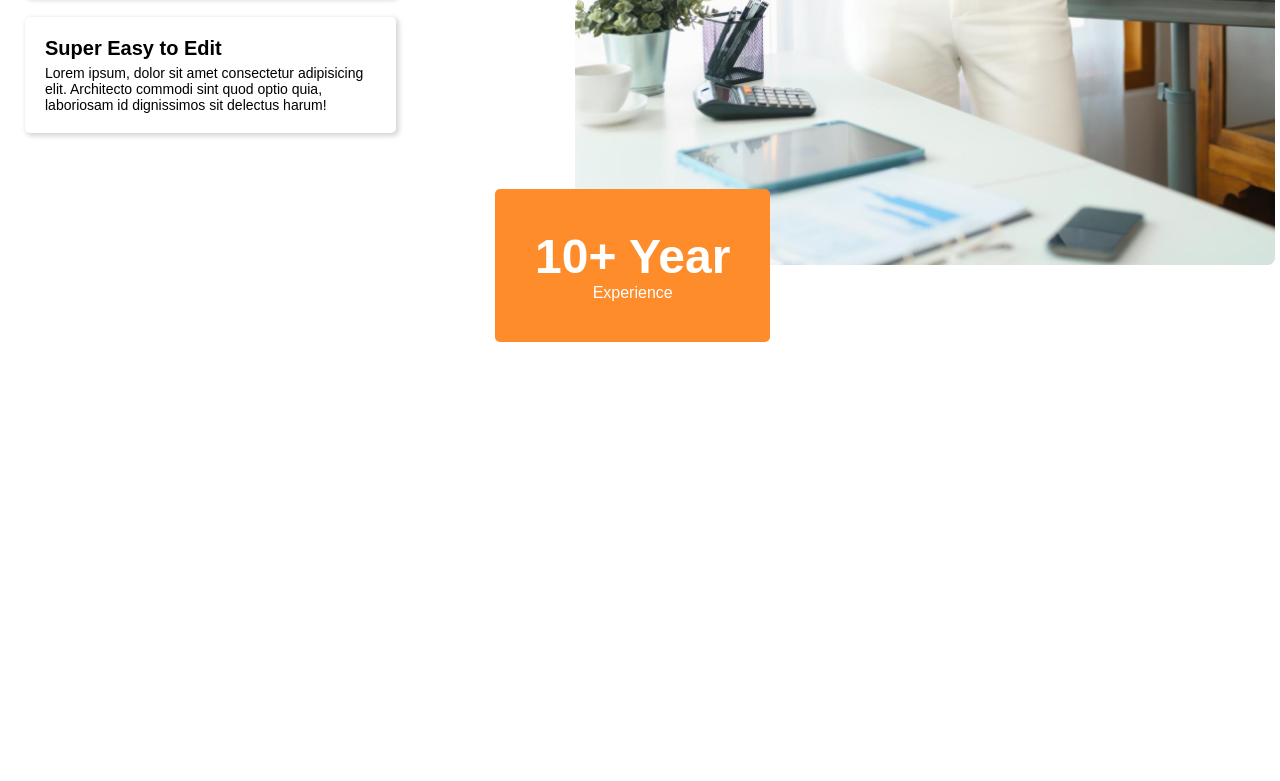
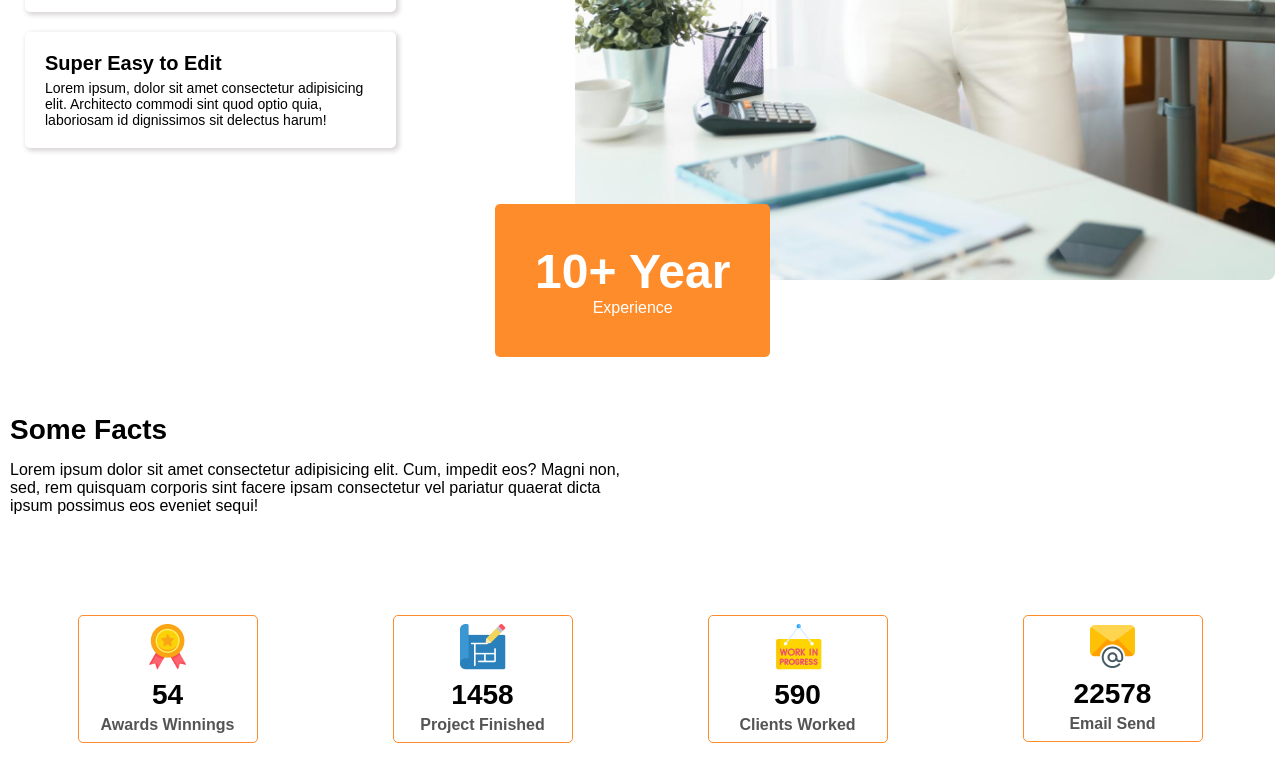
Before and after one commit to mramitkb/G3-Architects-m2, a plain HTML site: page index.html in a window 1280 px wide. Shown: the part 2616-3397 px from the top of the page. Before the commit the page ends 2958 px from the top, so only its background shows below. Drawn offline with Linux system fonts and the light colour scheme.

Commit message:
Facts added with Responsive media query

```diff
--- a/index.html
+++ b/index.html
@@ -99,6 +99,38 @@
                 </div>
             </div>
         </div>
+
+        <!-- Facts starts from here -->
+        <div class="facts-container">
+            <p class="fact-title">
+                Some Facts
+            </p>
+            <p class="fact-p">
+                Lorem ipsum dolor sit amet consectetur adipisicing elit. Cum, impedit eos? Magni non, sed, rem quisquam corporis sint facere ipsam consectetur vel pariatur quaerat dicta ipsum possimus eos eveniet sequi!
+            </p>
+            <div class="fact-box">
+                <div class="achievement">
+                    <img src="./images/icons/ribon.png" alt="" class="fact-img">
+                    <p class="count">54</p>
+                    <p class="tag">Awards Winnings</p>
+                </div>
+                <div class="achievement">
+                    <img src="./images/icons/projects.png" alt="" class="fact-img">
+                    <p class="count">1458</p>
+                    <p class="tag">Project Finished</p>
+                </div>
+                <div class="achievement">
+                    <img src="./images/icons/customers.png" alt="" class="fact-img">
+                    <p class="count">590</p>
+                    <p class="tag">Clients Worked</p>
+                </div>
+                <div class="achievement">
+                    <img src="./images/icons/email.png" alt="" class="fact-img">
+                    <p class="count">22578</p>
+                    <p class="tag">Email Send</p>
+                </div>
+            </div>
+        </div>
     </main>
 
     <!-- Footer Section -->
--- a/style.css
+++ b/style.css
@@ -106,7 +106,7 @@
 .experience-container{
     max-width: 1440px;
     margin: 0 auto;
-    padding: 5px;
+    padding: 20px 5px;
     display: flex;
     justify-content: space-around;
     align-items: center;
@@ -164,6 +164,41 @@
     font-weight: bold;
 }
 
+/* Facts starts from here */
+.facts-container{
+    max-width: 1440px;
+    margin: 100px auto;
+    padding: 10px;
+}
+.fact-title{
+    font-size: 28px;
+    font-weight: bold;
+}
+.fact-p{
+    margin: 15px 0px;
+    width: 50%;
+}
+.fact-box{
+    display: flex;
+    justify-content: space-around;
+    align-items: center;
+    text-align: center;
+    margin-top: 100px;
+    font-weight: bold;
+}
+.achievement{
+    border: 1px solid #FF8C2A;
+    padding: 8px;
+    border-radius: 5px;
+    width: 180px;
+}
+.count{
+    margin: 5px 0px;
+    font-size: 28px;
+}
+.tag{
+    color: rgb(85, 84, 84);
+}
 
 
 
```
